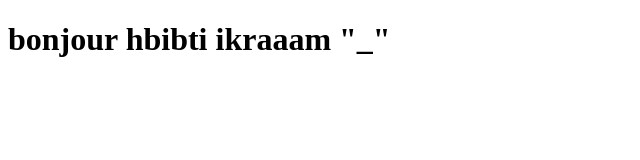
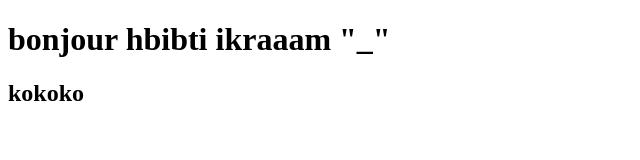
Before and after one commit to code-with-ikram/ikrammmm, a plain HTML site: page index.html in a window 1280 px wide. Shown: the whole page, without its empty margins (0-640 px from the left). Drawn offline with Linux system fonts and the light colour scheme.

Commit message:
modification2

```diff
--- a/index.html
+++ b/index.html
@@ -7,5 +7,6 @@
 </head>
 <body>
     <h1>bonjour hbibti ikraaam "_" </h1>
+    <h2>kokoko</h2>
 </body>
 </html>
```
